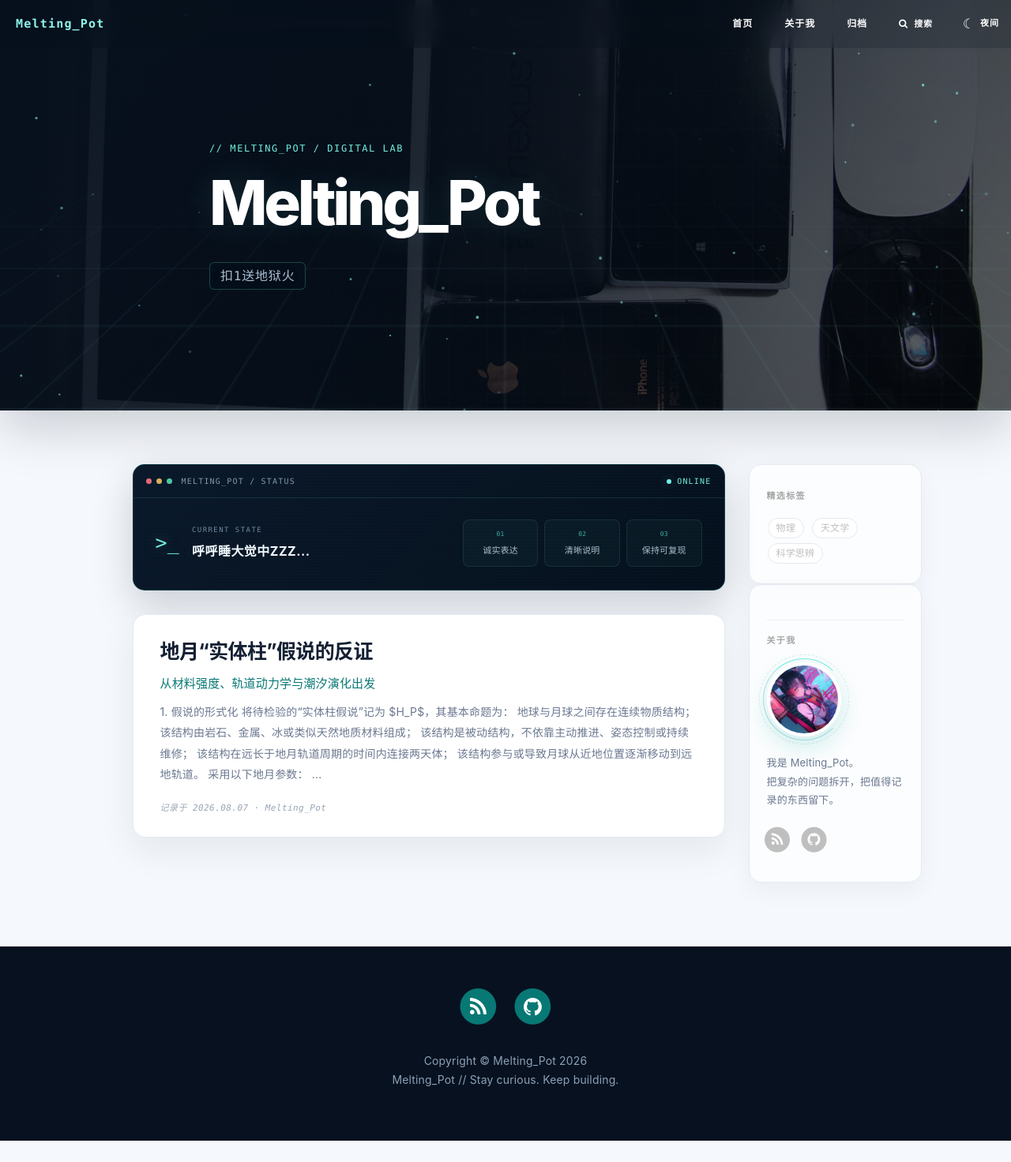
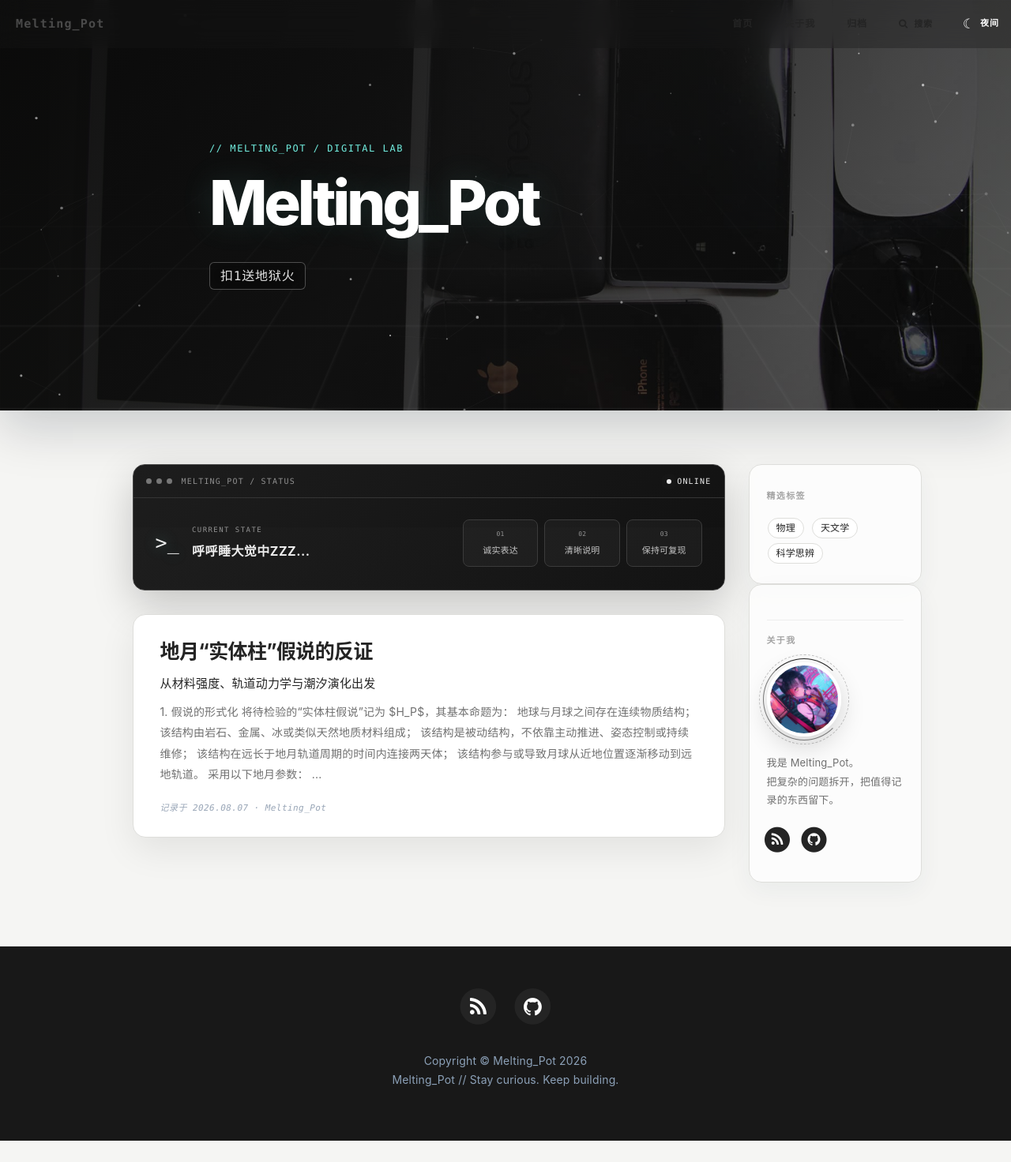
Before and after one commit to adelmagical742/adelmagical742.github.io, a Jekyll site: the page built from index.html, in a window 1280 px wide. Shown: the whole page at 79% size. Built offline with Jekyll 4.4.1, drawn with Linux system fonts in a browser that asks for light colours; nearby versions of some CDN libraries; the list of posts is cut into pages by our own code; comment, search, counter and statistics services are not loaded.

Commit message:
Adopt neutral editorial color palette

```diff
--- a/css/custom.css
+++ b/css/custom.css
@@ -1010,3 +1010,244 @@ html[data-theme="dark"] .avatar-orbit {
     transition-duration: .01ms;
   }
 }
+
+/* Neutral editorial palette: charcoal, paper white and layered grays. */
+:root {
+  --ink: #242424;
+  --muted: #707070;
+  --paper: #f5f5f3;
+  --card: #ffffff;
+  --line: #dededb;
+  --accent: #4a4a4a;
+  --accent-deep: #242424;
+  --navy: #181818;
+  --shadow: 0 16px 45px rgba(0, 0, 0, .08);
+}
+
+html[data-theme="dark"] {
+  --ink: #e6e6e6;
+  --muted: #a0a0a0;
+  --paper: #202126;
+  --card: #292a30;
+  --line: #3b3c43;
+  --accent: #c7c7c7;
+  --accent-deep: #ededed;
+  --navy: #18191e;
+  --shadow: 0 18px 48px rgba(0, 0, 0, .28);
+}
+
+body::selection {
+  background: rgba(0, 0, 0, .18);
+}
+
+a,
+.post-container a,
+.sidebar-container a,
+.post-container a:hover,
+.post-container a:focus {
+  color: var(--accent-deep) !important;
+}
+
+a:hover,
+a:focus {
+  color: var(--accent) !important;
+}
+
+.navbar-custom .navbar-brand:hover,
+.navbar-custom .nav li a:hover,
+.theme-toggle:hover,
+.theme-toggle:focus {
+  color: #e5e5e5;
+}
+
+.navbar-custom {
+  background: rgba(24, 24, 24, .35);
+}
+
+header.intro-header::before {
+  background:
+    linear-gradient(125deg, rgba(10, 10, 10, .96) 0%, rgba(20, 20, 20, .8) 43%, rgba(20, 20, 20, .3) 100%),
+    linear-gradient(rgba(255, 255, 255, .045) 1px, transparent 1px),
+    linear-gradient(90deg, rgba(255, 255, 255, .045) 1px, transparent 1px);
+}
+
+.home-hero::before {
+  background:
+    radial-gradient(circle at 72% 32%, rgba(255, 255, 255, .09), transparent 31%),
+    radial-gradient(circle at 24% 68%, rgba(180, 180, 180, .08), transparent 35%),
+    linear-gradient(118deg, rgba(5, 5, 5, .98) 4%, rgba(20, 20, 20, .93) 52%, rgba(27, 27, 27, .84) 100%);
+}
+
+.home-hero::after {
+  background-image:
+    linear-gradient(rgba(255, 255, 255, .1) 1px, transparent 1px),
+    linear-gradient(90deg, rgba(255, 255, 255, .1) 1px, transparent 1px);
+}
+
+.home-hero .site-heading .subheading {
+  border-color: rgba(255, 255, 255, .28);
+  background: rgba(0, 0, 0, .34);
+  color: #e1e1e1;
+  box-shadow: inset 0 0 18px rgba(255, 255, 255, .025);
+}
+
+.home-console {
+  border-color: #484848;
+  background: linear-gradient(135deg, #1d1d1d, #111111);
+  color: #d8d8d8;
+  box-shadow: 0 18px 52px rgba(0, 0, 0, .2);
+}
+
+.home-console::after {
+  background: linear-gradient(transparent 50%, rgba(255, 255, 255, .025) 50%);
+}
+
+.home-console__bar {
+  border-bottom-color: #353535;
+  color: #909090;
+}
+
+.home-console__lights i,
+.home-console__lights i:first-child,
+.home-console__lights i:nth-child(2),
+.home-console__lights i:last-child {
+  background: #777;
+}
+
+.home-console__signal,
+.home-console__signal::before,
+.home-console__prompt,
+.home-console__prompt + div strong {
+  color: #ededed;
+}
+
+.home-console__signal::before {
+  background: #ededed;
+  box-shadow: 0 0 0 0 rgba(255, 255, 255, .28);
+}
+
+.home-console__label,
+.home-console__principles i {
+  color: #929292;
+}
+
+.home-console__principles span {
+  border-color: #3b3b3b;
+  background: rgba(255, 255, 255, .035);
+  color: #c5c5c5;
+}
+
+.post-preview:hover {
+  border-color: #a3a3a3;
+  box-shadow: 0 22px 55px rgba(0, 0, 0, .13);
+}
+
+.post-preview.tilt-card::before {
+  background: radial-gradient(circle at var(--glow-x) var(--glow-y), rgba(0, 0, 0, .08), transparent 34%);
+}
+
+.sidebar-container .tags a,
+#tag_cloud a,
+#tag_cloud .tag {
+  border-color: var(--line) !important;
+  background: var(--card) !important;
+  color: var(--accent-deep) !important;
+}
+
+.avatar-orbit {
+  border-color: #d0d0d0;
+  box-shadow: 0 12px 32px rgba(0, 0, 0, .16);
+}
+
+.avatar-orbit::before {
+  border-color: #777;
+  border-top-color: #1f1f1f;
+  border-right-color: transparent;
+}
+
+.avatar-orbit::after {
+  border-color: rgba(80, 80, 80, .34);
+}
+
+.post-container blockquote {
+  border-left-color: #555;
+  background: rgba(0, 0, 0, .045);
+  color: #606060;
+}
+
+.post-container code {
+  background: #eeeeec;
+  color: #333;
+}
+
+.post-container th {
+  background: #e9e9e7;
+}
+
+.reading-progress span {
+  background: linear-gradient(90deg, #333, #999);
+  box-shadow: 0 0 10px rgba(0, 0, 0, .28);
+}
+
+footer .copyright a:hover {
+  color: #f0f0f0 !important;
+}
+
+html[data-theme="dark"] .post-container blockquote {
+  background: rgba(255, 255, 255, .055);
+  color: #bdbdbd;
+}
+
+html[data-theme="dark"] .post-container code {
+  background: #36373d;
+  color: #e2e2e2;
+}
+
+html[data-theme="dark"] .post-container th {
+  background: #36373d;
+}
+
+html[data-theme="dark"] .post-container tr:nth-child(even) td {
+  background: rgba(255, 255, 255, .035);
+}
+
+html[data-theme="dark"] .avatar-orbit {
+  border-color: #4a4a4a;
+  background: #292a30;
+  box-shadow: 0 12px 32px rgba(0, 0, 0, .36);
+}
+
+html[data-theme="dark"] .avatar-orbit::before {
+  border-color: #8a8a8a;
+  border-top-color: #efefef;
+  border-right-color: transparent;
+}
+
+html[data-theme="dark"] .avatar-orbit::after {
+  border-color: rgba(210, 210, 210, .2);
+}
+
+html[data-theme="dark"] .post-preview:hover {
+  border-color: #777;
+}
+
+html[data-theme="dark"] .post-preview.tilt-card::before {
+  background: radial-gradient(circle at var(--glow-x) var(--glow-y), rgba(255, 255, 255, .08), transparent 34%);
+}
+
+html[data-theme="dark"] .navbar-custom,
+html[data-theme="dark"] .navbar-custom.is-fixed,
+html[data-theme="dark"] .navbar-custom.invert {
+  background: rgba(24, 25, 30, .94);
+}
+
+html[data-theme="dark"] .navbar-custom .navbar-brand:hover,
+html[data-theme="dark"] .navbar-custom .nav li a:hover,
+html[data-theme="dark"] .theme-toggle:hover,
+html[data-theme="dark"] .theme-toggle:focus {
+  color: #fff;
+}
+
+html[data-theme="dark"] .search-page {
+  background: #202126;
+}
--- a/js/custom-effects.js
+++ b/js/custom-effects.js
@@ -36,7 +36,7 @@
       toggle.setAttribute('aria-pressed', dark ? 'true' : 'false');
 
       var themeMeta = document.querySelector('meta[name="theme-color"]');
-      if (themeMeta) themeMeta.setAttribute('content', dark ? '#07111f' : '#f5f8fc');
+      if (themeMeta) themeMeta.setAttribute('content', dark ? '#202126' : '#f5f5f3');
     }
 
     function saveTheme(theme) {
@@ -142,7 +142,7 @@
           var dy = particles[i].y - particles[j].y;
           var distance = Math.sqrt(dx * dx + dy * dy);
           if (distance < 105) {
-            context.strokeStyle = 'rgba(114, 238, 224, ' + ((1 - distance / 105) * 0.1) + ')';
+            context.strokeStyle = 'rgba(235, 235, 235, ' + ((1 - distance / 105) * 0.1) + ')';
             context.lineWidth = 0.7;
             context.beginPath();
             context.moveTo(particles[i].x, particles[i].y);
@@ -168,7 +168,7 @@
         if (particle.x < -10) particle.x = width + 10;
         if (particle.x > width + 10) particle.x = -10;
 
-        context.fillStyle = 'rgba(143, 245, 233, ' + particle.alpha + ')';
+        context.fillStyle = 'rgba(235, 235, 235, ' + particle.alpha + ')';
         context.beginPath();
         context.arc(particle.x, particle.y, particle.radius, 0, Math.PI * 2);
         context.fill();
@@ -178,7 +178,7 @@
           var dy = particle.y - pointer.y;
           var distance = Math.sqrt(dx * dx + dy * dy);
           if (distance < 145) {
-            context.strokeStyle = 'rgba(114, 238, 224, ' + ((1 - distance / 145) * 0.24) + ')';
+            context.strokeStyle = 'rgba(235, 235, 235, ' + ((1 - distance / 145) * 0.24) + ')';
             context.lineWidth = 0.8;
             context.beginPath();
             context.moveTo(particle.x, particle.y);
```
